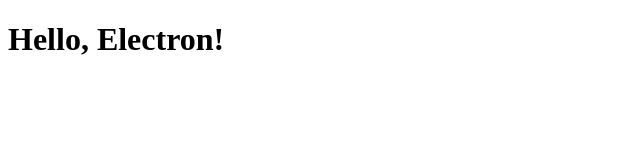
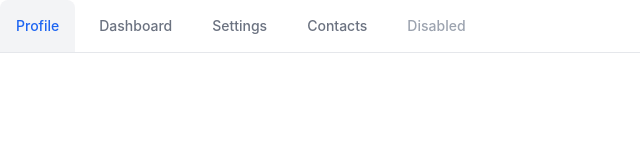
Before and after one commit to tanzidakazi/Technology-Innovation-Project, an Electron app: page index.html in a window 800 px wide. Shown: the whole page, without its empty margins (0-640 px from the left). Drawn offline with nearby package versions, Linux system fonts and the light colour scheme.

Commit message:
added tab styling using https://flowbite.com/docs/components/

```diff
--- a/index.html
+++ b/index.html
@@ -1,9 +1,25 @@
-<!DOCTYPE html>
 <html>
 <head>
-    <title>My Electron App</title>
-</head>
+    <link href="https://cdnjs.cloudflare.com/ajax/libs/flowbite/1.8.1/flowbite.min.css" rel="stylesheet" /></head>
 <body>
-<h1>Hello, Electron!</h1>
+<ul class="flex flex-wrap text-sm font-medium text-center text-gray-500 border-b border-gray-200 dark:border-gray-700 dark:text-gray-400">
+    <li class="mr-2">
+        <a href="#" aria-current="page" class="inline-block p-4 text-blue-600 bg-gray-100 rounded-t-lg active dark:bg-gray-800 dark:text-blue-500">Profile</a>
+    </li>
+    <li class="mr-2">
+        <a href="#" class="inline-block p-4 rounded-t-lg hover:text-gray-600 hover:bg-gray-50 dark:hover:bg-gray-800 dark:hover:text-gray-300">Dashboard</a>
+    </li>
+    <li class="mr-2">
+        <a href="#" class="inline-block p-4 rounded-t-lg hover:text-gray-600 hover:bg-gray-50 dark:hover:bg-gray-800 dark:hover:text-gray-300">Settings</a>
+    </li>
+    <li class="mr-2">
+        <a href="#" class="inline-block p-4 rounded-t-lg hover:text-gray-600 hover:bg-gray-50 dark:hover:bg-gray-800 dark:hover:text-gray-300">Contacts</a>
+    </li>
+    <li>
+        <a class="inline-block p-4 text-gray-400 rounded-t-lg cursor-not-allowed dark:text-gray-500">Disabled</a>
+    </li>
+</ul>
 </body>
+
+
 </html>
--- a/main.js
+++ b/main.js
@@ -2,6 +2,7 @@
 
 function createWindow() {
     const win = new BrowserWindow({
+        title: 'Technology Innovation Project',
         width: 800,
         height: 600,
         webPreferences: {
--- a/package.json
+++ b/package.json
@@ -2,8 +2,11 @@
   "devDependencies": {
     "electron": "^27.0.0"
   },
-
   "scripts": {
     "start": "electron main.js"
+  },
+  "dependencies": {
+    "echarts": "^5.4.3",
+    "flowbite": "^1.8.1"
   }
 }
```
Also changed, not shown: ergm.js (deleted), report.js (deleted), visualisation.js (deleted), 2 other files.
